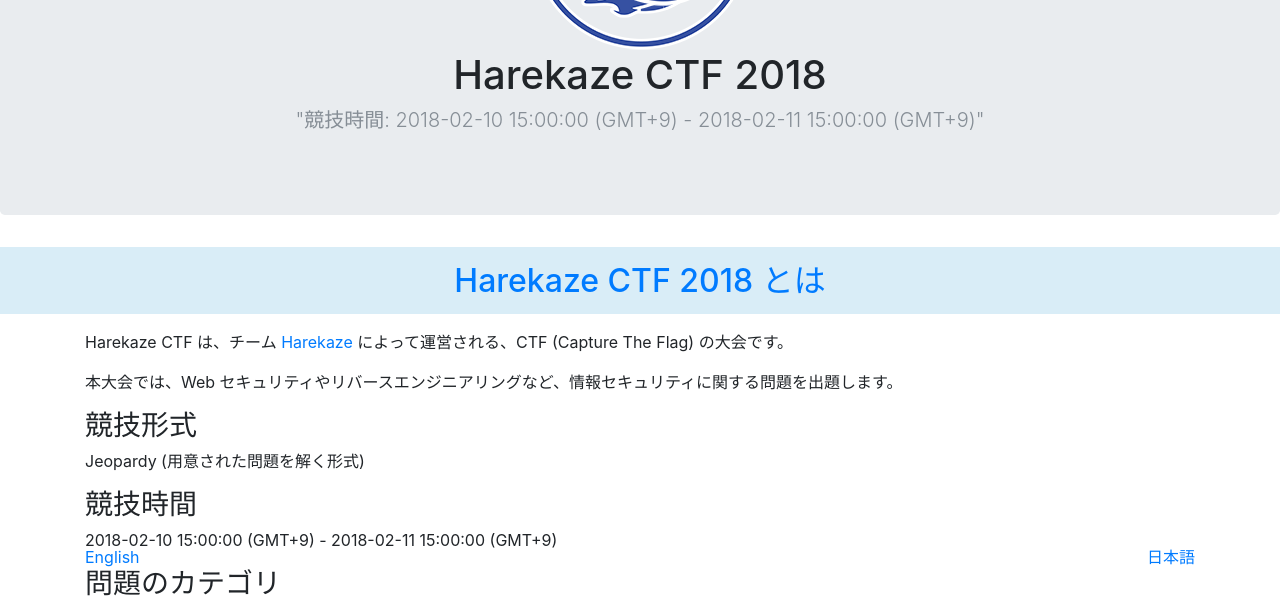
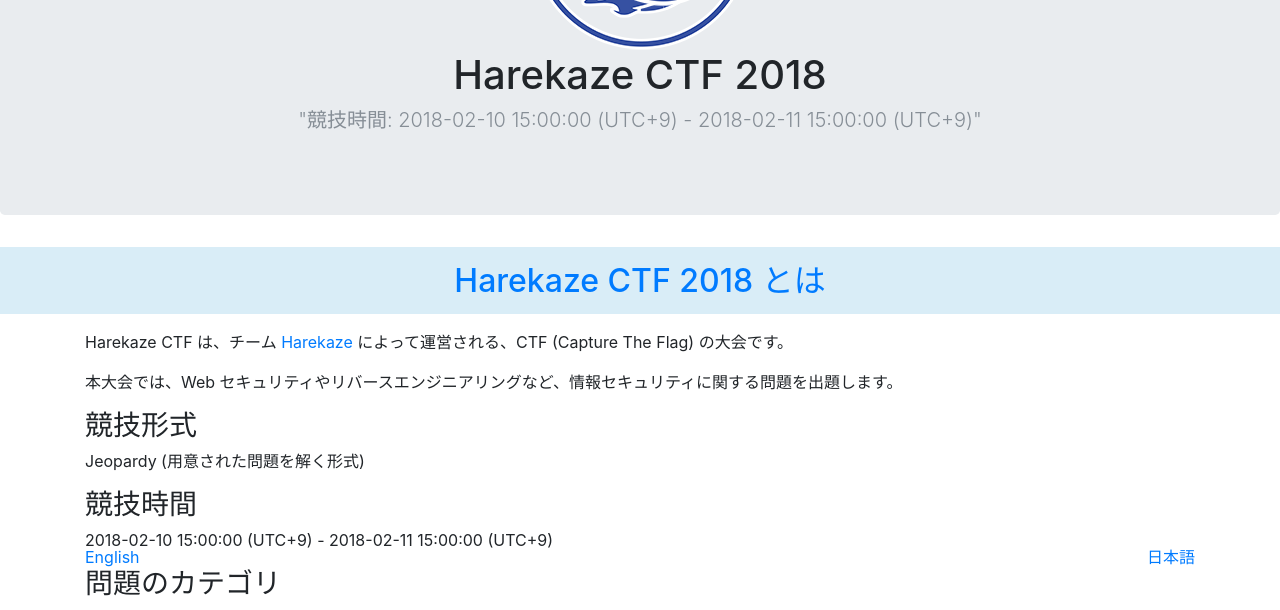
Before and after one commit to TeamHarekaze/TeamHarekaze.github.io, a Jekyll site: the page built from ctf-jp.html, in a window 1280 px wide. Shown: the part 323-933 px from the top of the page. Built offline with Jekyll 4.4.1, drawn with Linux system fonts in a browser that asks for light colours; nearby versions of some CDN libraries.

Commit message:
Fix inconsistency for UTC/GMT

```diff
--- a/ctf-jp.html
+++ b/ctf-jp.html
@@ -7,7 +7,7 @@ title: Harekaze CTF 2018
   <div class="container">
     <img src="img/favicon.png"></a>
     <h1 class="jumbotron-heading">Harekaze CTF 2018</h1>
-    <p class="lead text-muted">"競技時間: 2018-02-10 15:00:00 (GMT+9) - 2018-02-11 15:00:00 (GMT+9)"</p>
+    <p class="lead text-muted">"競技時間: 2018-02-10 15:00:00 (UTC+9) - 2018-02-11 15:00:00 (UTC+9)"</p>
   </div>
 </section>
 
@@ -21,7 +21,7 @@ title: Harekaze CTF 2018
     <h3>競技形式</h3>
     <p>Jeopardy (用意された問題を解く形式)</p>
     <h3>競技時間</h3>
-    <p>2018-02-10 15:00:00 (GMT+9) - 2018-02-11 15:00:00 (GMT+9)</p>
+    <p>2018-02-10 15:00:00 (UTC+9) - 2018-02-11 15:00:00 (UTC+9)</p>
     <h3>問題のカテゴリ</h3>
     <p>Crypto, Forensic, Misc, Network, Pwn, Reversing, Web など</p>
     <h3>言語</h3>
```
